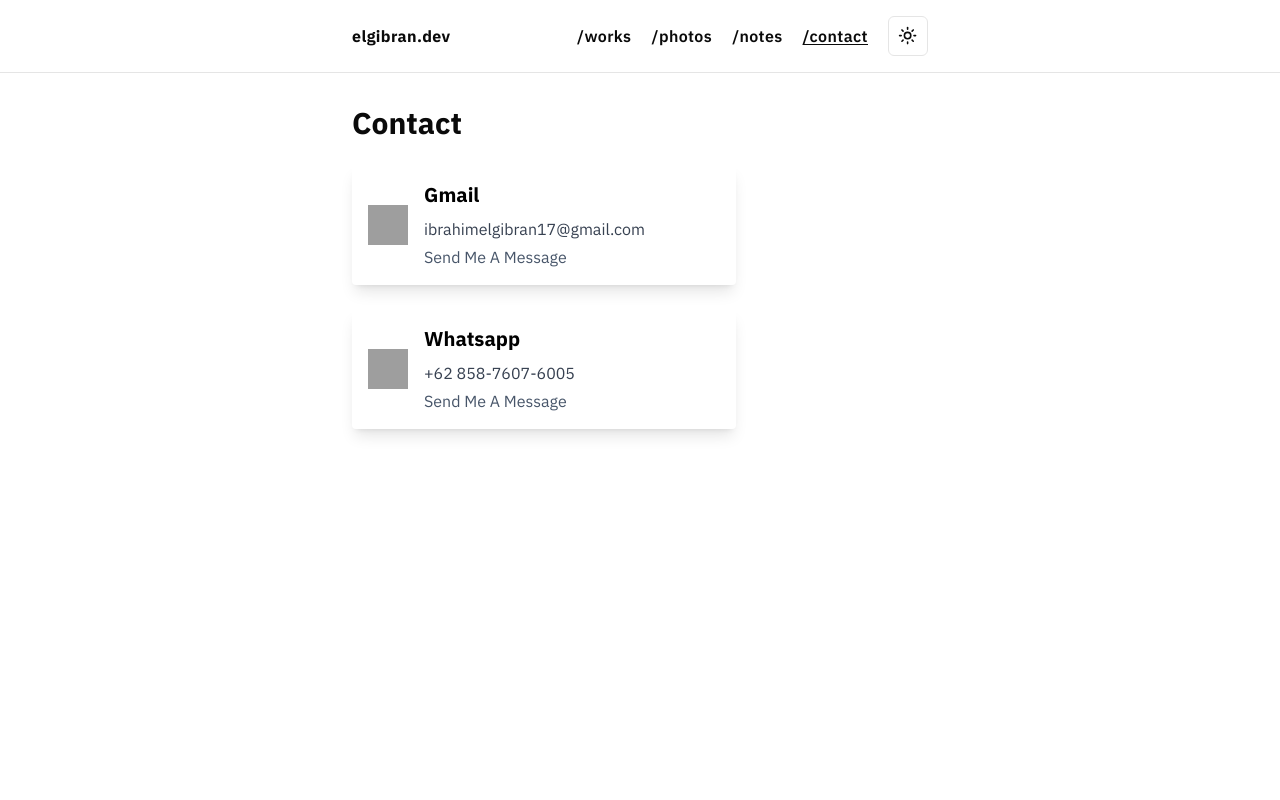
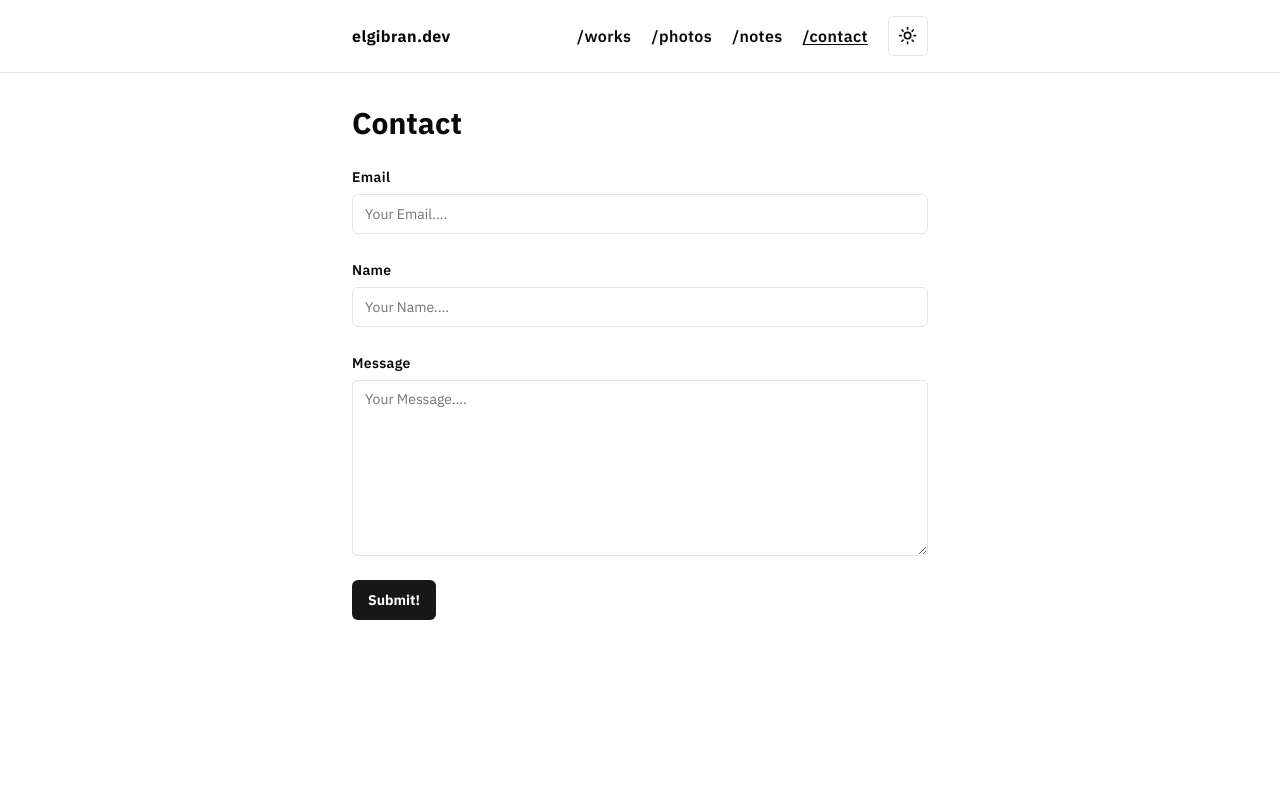
Before and after one commit to ibrahimelgibran/Portfoliov3, a React (Vite) app: page /contact in a window 1280 px wide. Shown: the top 800 px of the page. Built offline with nearby package versions, Linux system fonts and the light colour scheme; no server answers; grey boxes are pictures that could not be loaded.

Commit message:
feat: change concact with emailjs

```diff
--- a/src/pages/contact.tsx
+++ b/src/pages/contact.tsx
@@ -1,113 +1,94 @@
-// import Layout from "@/components/layout";
-// import { Button } from "@/components/ui/button";
-// import { Input } from "@/components/ui/input";
-// import { Textarea } from "@/components/ui/textarea";
-// import { Heading, Paragraph } from "@/components/ui/typography";
-// import { useTitle } from "@/hooks";
-// import {
-//   EMAILJS_PUBLIC_KEY,
-//   EMAILJS_SERVICE_ID,
-//   EMAILJS_TEMPLATE_ID,
-// } from "@/lib/utils/constants";
-// import emailjs from "@emailjs/browser";
-// import { FormEvent, useRef, useState } from "react";
-
-// export default function Contact() {
-//   const [isSuccessSendmessage, setIsSuccessSendmessage] =
-//     useState<boolean>(false);
-
-//   const formRef = useRef<HTMLFormElement>(null);
-
-//   useTitle("Contact - El Gibran");
-
-//   async function sendmessage(): Promise<void> {
-//     try {
-//       await emailjs.sendForm(
-//         EMAILJS_SERVICE_ID,
-//         EMAILJS_TEMPLATE_ID,
-//         formRef.current as HTMLFormElement | string,
-//         {
-//           publicKey: EMAILJS_PUBLIC_KEY,
-//         }
-//       );
-
-//       setIsSuccessSendmessage(true);
-//     } catch (err: any) {
-//       throw new Error("Failed to send message!");
-//     }
-//   }
-
-//   function handleSubmit(e: FormEvent<HTMLFormElement>) {
-//     e.preventDefault();
-//     sendmessage();
-//   }
-
-//   return (
-//     <>
-//       <Layout>
-//         <Heading as="h1">Contact</Heading>
-//         <form
-//           ref={formRef}
-//           onSubmit={handleSubmit}
-//           className="w-full space-y-6 mt-6"
-//         >
-//           <div className="flex w-full justify-center flex-col items-start">
-//             <label htmlFor="guest-email">
-//               <Paragraph className="text-sm font-semibold">Email</Paragraph>
-//             </label>
-//             <Input
-//               name="guest-email"
-//               placeholder="Your Email...."
-//               className="mt-1 w-full"
-//               type="email"
-//               required
-//             />
-//           </div>
-//           <div className="flex w-full justify-center flex-col items-start">
-//             <label htmlFor="message">
-//               <Paragraph className="text-sm font-semibold">Message</Paragraph>
-//             </label>
-//             <Textarea
-//               name="message"
-//               placeholder="Your Message...."
-//               className="mt-1 w-full h-44"
-//               required
-//             />
-//           </div>
-//           <Button type="submit" className="font-bold">
-//             Submit!
-//           </Button>
-//         </form>
-//       </Layout>
-//       {isSuccessSendmessage ? (
-//         <div className="flex justify-center items-center w-full fixed top-0 backdrop-blur-md min-h-screen z-50">
-//           <div className="rounded-lg px-6 py-4 dark:bg-neutral-900 flex justify-center items-center flex-col text-center">
-//             <Heading as="h3" className="font-bold">
-//               Success send message!
-//             </Heading>
-//             <Button
-//               onClick={() => setIsSuccessSendmessage(false)}
-//               className="font-bold mt-3 w-24"
-//             >
-//               Close
-//             </Button>
-//           </div>
-//         </div>
-//       ) : null}
-//     </>
-//   );
-// }
-
 import Layout from "@/components/layout";
-import { Heading } from "@/components/ui/typography";
+import { Button } from "@/components/ui/button";
+import { Input } from "@/components/ui/input";
+import { Textarea } from "@/components/ui/textarea";
+import { Heading, Paragraph } from "@/components/ui/typography";
 import { useTitle } from "@/hooks";
+import {
+  EMAILJS_PUBLIC_KEY,
+  EMAILJS_SERVICE_ID,
+  EMAILJS_TEMPLATE_ID,
+} from "@/lib/utils/constants";
+import emailjs from "@emailjs/browser";
+import { FormEvent, useRef, useState } from "react";
 
 export default function Contact() {
+  const [isSuccessSendmessage, setIsSuccessSendmessage] =
+    useState<boolean>(false);
+
+  const formRef = useRef<HTMLFormElement>(null);
+
   useTitle("Contact - ElGibran");
 
+  async function sendmessage(): Promise<void> {
+    try {
+      await emailjs.sendForm(
+        EMAILJS_SERVICE_ID,
+        EMAILJS_TEMPLATE_ID,
+        formRef.current as HTMLFormElement | string,
+        EMAILJS_PUBLIC_KEY
+      );
+
+      setIsSuccessSendmessage(true);
+      formRef.current?.reset(); // Mengosongkan form setelah pesan berhasil dikirim
+    } catch (err: any) {
+      throw new Error("Failed to send message!");
+    }
+  }
+
+  function handleSubmit(e: FormEvent<HTMLFormElement>) {
+    e.preventDefault();
+    sendmessage();
+  }
+
   return (
+    <>
       <Layout>
         <Heading as="h1">Contact</Heading>
+        <form
+          ref={formRef}
+          onSubmit={handleSubmit}
+          className="w-full space-y-6 mt-6"
+        >
+          <div className="flex w-full justify-center flex-col items-start">
+            <label htmlFor="from_email">
+              <Paragraph className="text-sm font-semibold">Email</Paragraph>
+            </label>
+            <Input
+              name="from_email"
+              placeholder="Your Email...."
+              className="mt-1 w-full"
+              type="email"
+              required
+            />
+          </div>
+          <div className="flex w-full justify-center flex-col items-start">
+            <label htmlFor="from_name">
+              <Paragraph className="text-sm font-semibold">Name</Paragraph>
+            </label>
+            <Input
+              name="from_name"
+              placeholder="Your Name...."
+              className="mt-1 w-full"
+              type="text"
+              required
+            />
+          </div>
+          <div className="flex w-full justify-center flex-col items-start">
+            <label htmlFor="message">
+              <Paragraph className="text-sm font-semibold">Message</Paragraph>
+            </label>
+            <Textarea
+              name="message"
+              placeholder="Your Message...."
+              className="mt-1 w-full h-44"
+              required
+            />
+          </div>
+          <Button type="submit" className="font-bold">
+            Submit!
+          </Button>
+          {/* <Heading as="h1">Contact</Heading>
           <div className="w-full space-y-6 mt-6">
             <a href="mailto:ibrahimelgibran17@gmail.com?subject=Your%20Subject">
               <div className="max-w-sm rounded overflow-hidden shadow-lg bg-white p-4 flex items-center">
@@ -121,7 +102,9 @@ export default function Contact() {
                   <p className="text-gray-700 text-base">
                     ibrahimelgibran17@gmail.com
                   </p>
-              <p className="text-slate-600 text-base mt-1">Send Me A Message</p>
+                  <p className="text-slate-600 text-base mt-1">
+                    Send Me A Message
+                  </p>
                 </div>
               </div>
             </a>
@@ -134,13 +117,34 @@ export default function Contact() {
                   className="h-10 w-10 mr-4"
                 />
                 <div>
-              <div className="font-bold text-xl mb-2 text-black">Whatsapp</div>
+                  <div className="font-bold text-xl mb-2 text-black">
+                    Whatsapp
+                  </div>
                   <p className="text-gray-700 text-base">+62 858-7607-6005</p>
-              <p className="text-slate-600 text-base mt-1">Send Me A Message</p>
+                  <p className="text-slate-600 text-base mt-1">
+                    Send Me A Message
+                  </p>
                 </div>
               </div>
             </a>
+          </div> */}
+        </form>
+      </Layout>
+      {isSuccessSendmessage ? (
+        <div className="flex justify-center items-center w-full fixed top-0 backdrop-blur-md min-h-screen z-50">
+          <div className="rounded-lg px-6 py-4 dark:bg-neutral-900 flex justify-center items-center flex-col text-center">
+            <Heading as="h3" className="font-bold">
+              Success send message!
+            </Heading>
+            <Button
+              onClick={() => setIsSuccessSendmessage(false)}
+              className="font-bold mt-3 w-24"
+            >
+              Close
+            </Button>
           </div>
-    </Layout>
+        </div>
+      ) : null}
+    </>
   );
 }
```
Also changed, not shown: 1 other file (tests, documents, lock files or other folders). Lines whose indentation alone changed are shown as unchanged.
